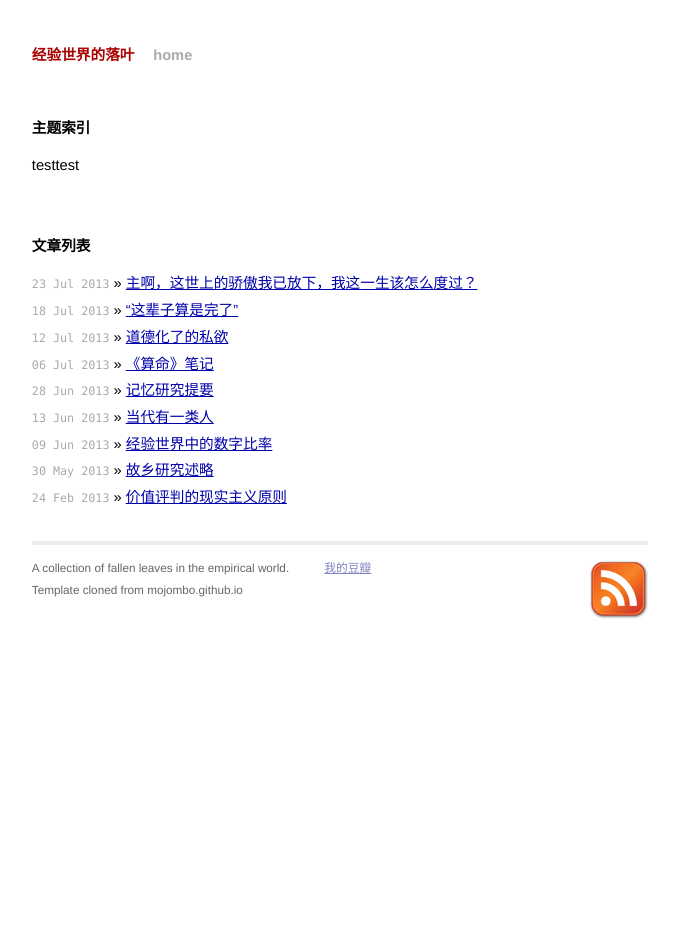
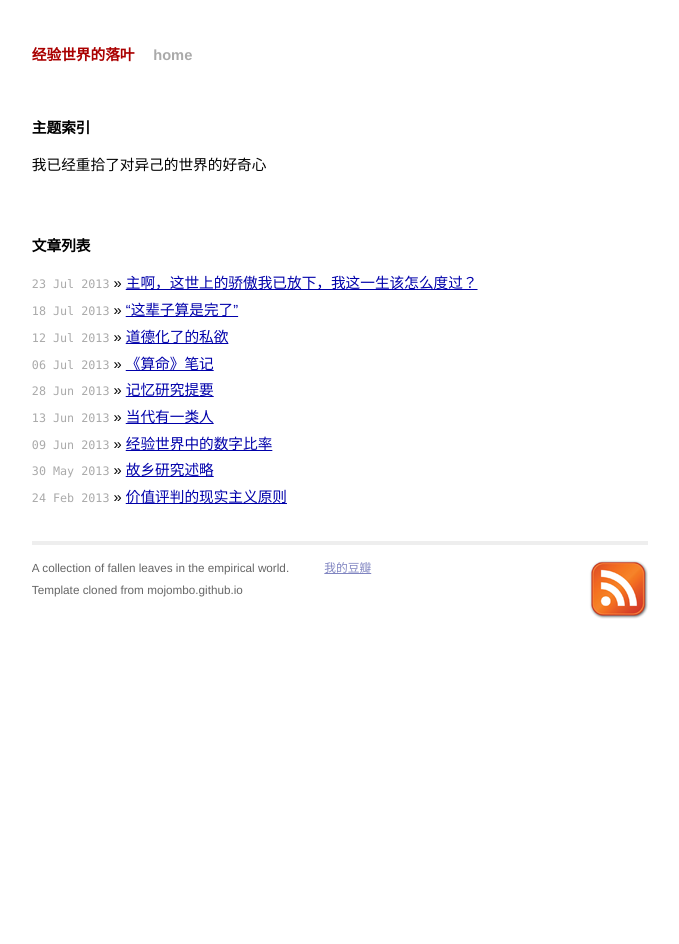
Before and after one commit to Firesletter/firesletter.github.io, a Jekyll site: the page built from index.html, in a window 1280 px wide. Shown: the whole page, without its empty margins (300-979 px from the left). Built offline with Jekyll 4.4.1, drawn with Linux system fonts in a browser that asks for light colours; Markdown is read by kramdown in place of the engine named in the settings.

Commit message:
Update index.html

```diff
--- a/index.html
+++ b/index.html
@@ -5,7 +5,7 @@ title: 经验世界的落叶
 <div id="index">
 </br>
 <h1>主题索引</h1>
-<p>testtest</p></br></br>
+<p>我已经重拾了对异己的世界的好奇心</p></br></br>
 </div>
 <div id="home">
   <h1>文章列表</h1>
```
